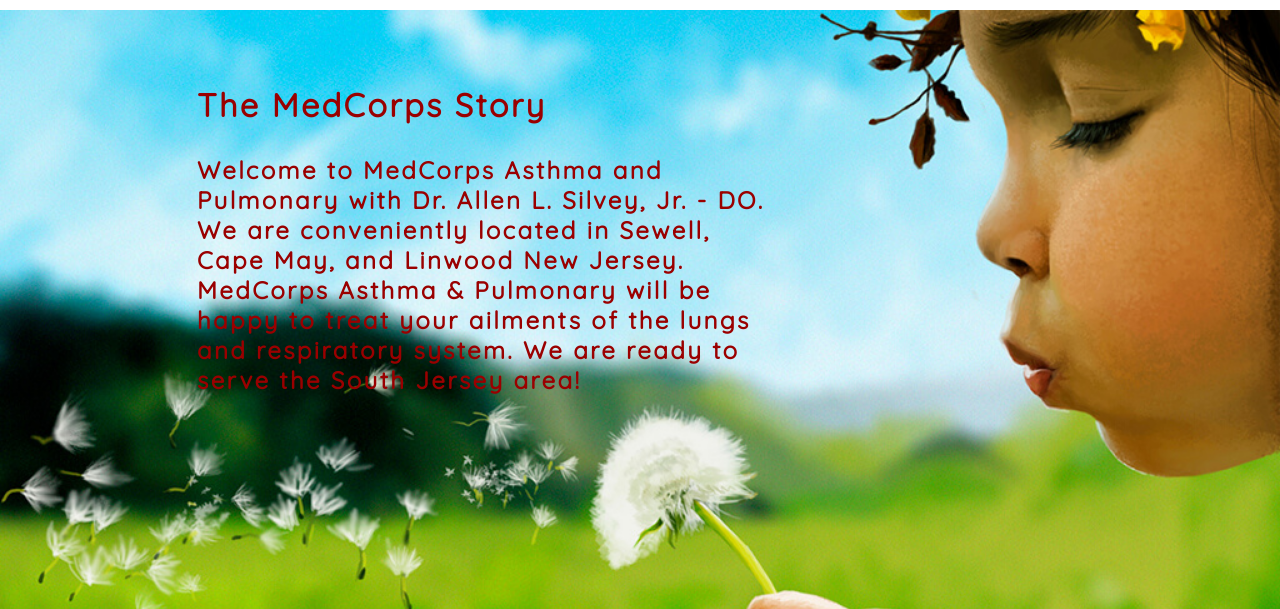
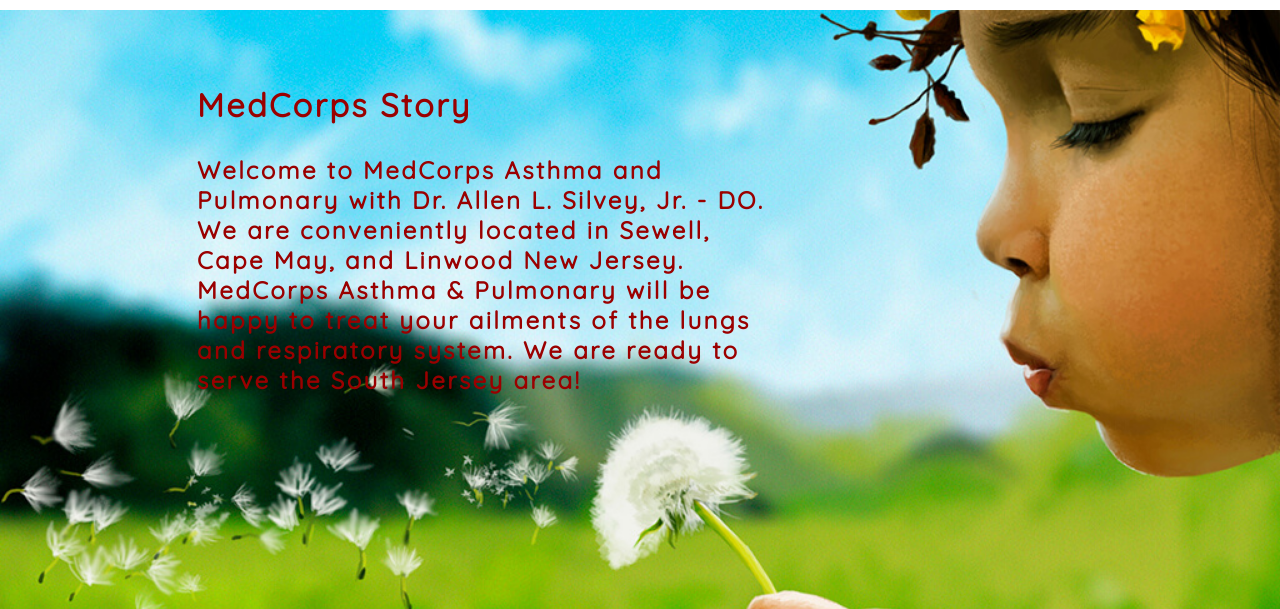
Before and after one commit to MedCorps/medcorps, a PHP site: page / in a window 1280 px wide. Shown: the part 253-862 px from the top of the page. Run offline with PHP 8.4, Linux system fonts and the light colour scheme; some libraries are stand-ins or nearby versions.

Commit message:
index update

```diff
--- a/index.php
+++ b/index.php
@@ -6,7 +6,7 @@
 
 <div id="hpTop">
     <div id="welcome">
-        <h1>The MedCorps Story</h1><br>
+        <h1>MedCorps Story</h1><br>
         <p>Welcome to MedCorps Asthma and Pulmonary with <a href="staff.php#allen" title="Click for Bio">Dr. Allen L. Silvey, Jr. - DO</a>. We are conveniently located in <a href="dirsewell.php" title="Click for Directions">Sewell</a>, <a href="dircapemay.php" title="Click for Directions">Cape May</a>, and <a href="dirlinwood.php" title="Click for Directions">Linwood</a> New Jersey. MedCorps Asthma &amp; Pulmonary will be happy to treat your ailments of the lungs and respiratory system. We are ready to serve the South Jersey area!</p>
     </div>
 </div>
```
